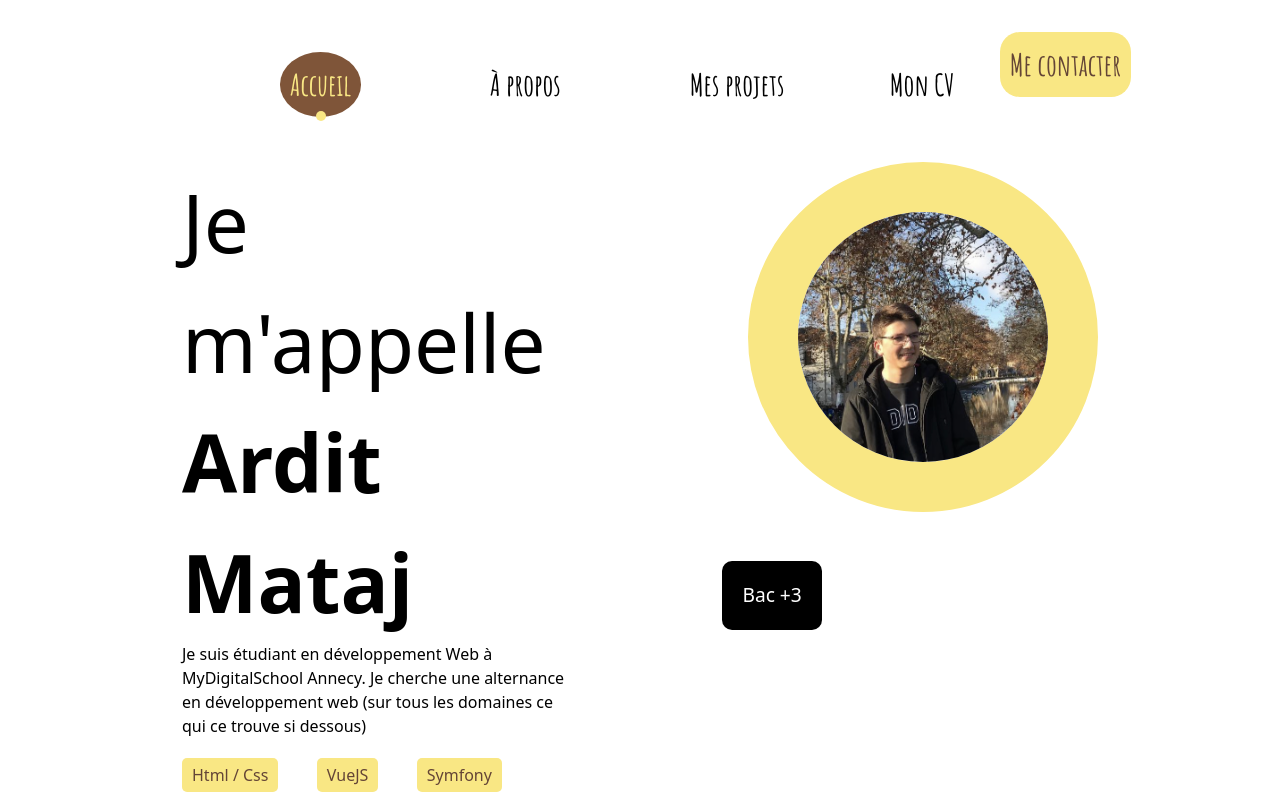
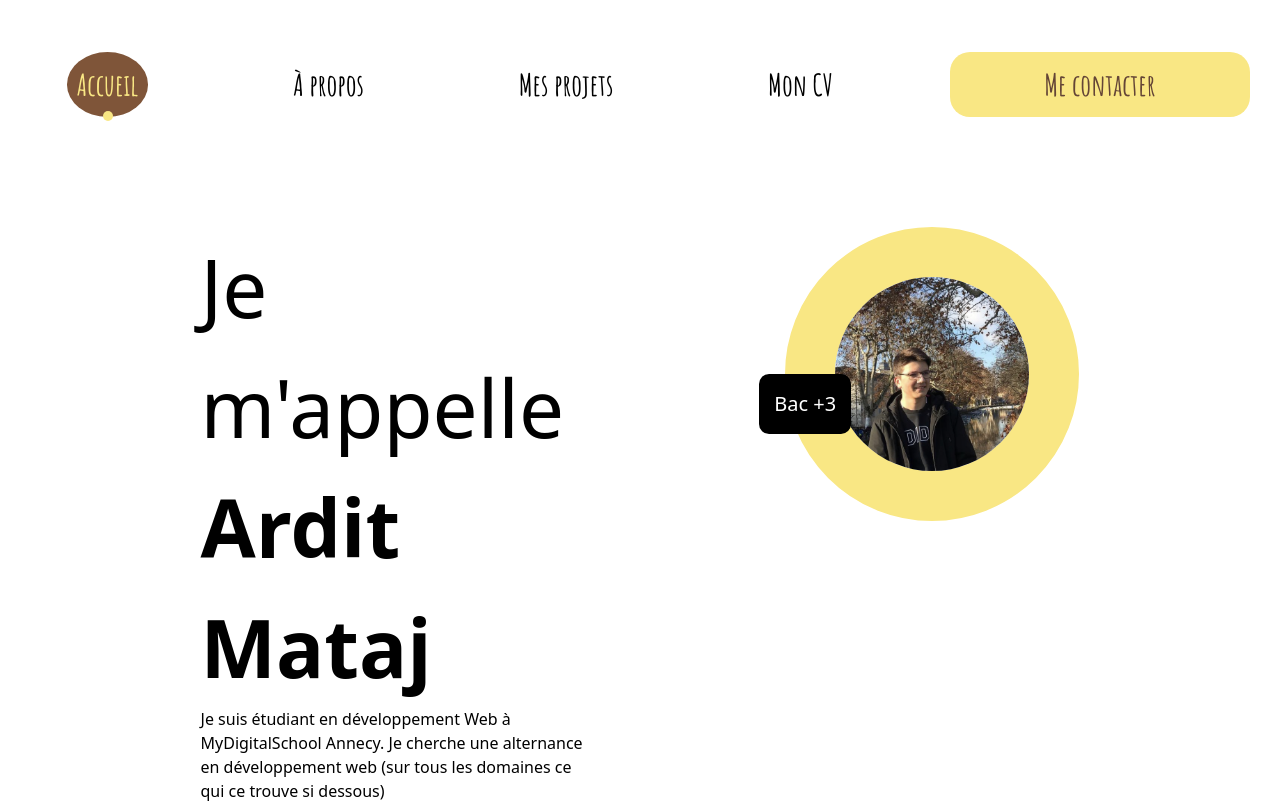
Before and after one commit to ArditMDS/Projet-portfolio-nuxt, a Nuxt app: page / in a window 1280 px wide. Shown: the top 803 px of the page. Built offline with nearby package versions, Linux system fonts and the light colour scheme.

Commit message:
responsive bug corrigé

```diff
--- a/assets/css/main.css
+++ b/assets/css/main.css
@@ -1,7 +1,7 @@
 @import url('https://fonts.googleapis.com/css2?family=Amatic+SC:wght@700&display=swap');
 
 nav {
-    margin-bottom: 90px;
+    margin: 0 30px 90px 0px;
 }
 .carre {
     height: 100px;
@@ -44,6 +44,8 @@ nav {
     border-radius: 50%;
 }
 .boutonCta {
+    text-align: center;
+    width: 300px;
     background-color: rgb(249, 231, 132);
     color: rgb(100, 69, 54);
     padding: 10px 20px 10px 20px;
@@ -56,7 +58,7 @@ nav {
     opacity: 1;
 }
 .pointActive {
-    position: absolute;
+    position: relative;
     transition: ease-out 0.3s;
     padding: 10px 0 10px 10px;
 }
@@ -69,7 +71,19 @@ nav {
 }
 .partieGaucheNav {
     display: flex;
-    gap: 100%;
+    width: 100%;
+    justify-content: center;
+    gap: 10%;
+}
+.partieDroiteNav {
+    display: flex;
+    align-items: center;
+}
+.descHomepage {
+    font-size: 100%;
+}
+.divBac {
+    position: relative;
 }
 .containerHeaderHomepage {
     display: flex;
@@ -84,8 +98,8 @@ nav {
 }
 .imageHeader {
     border-radius: 100vh;
-    height: 350px;
-    width: 350px;
+    height: 23vw;
+    width: 23vw;
     object-fit: cover;
     border: rgb(249, 231, 132) solid 50px;
 }
@@ -98,8 +112,8 @@ nav {
 .popUpImage {
     background-color: black;
     color: white;
-    padding: 20px;
-    font-size: larger;
+    padding: 5%;
+    font-size: 20px;
     border-radius: 10px;
     top: 50%;
     left: -2vw;
@@ -592,6 +606,7 @@ table {
   .popUpImage {
     top: 60%;
     left: -8vw;
+      font-size: 15px;
 }
   .containerGaucheHeaderHP {
     width: 90%;
--- a/components/HeaderHomepage.vue
+++ b/components/HeaderHomepage.vue
@@ -1,12 +1,14 @@
 <template>
     <div class="containerHeaderHomepage">
         <div class="containerDroitHP">
+          <div class="divBac">
             <img class="imageHeader" src="../public/image/moiPetit.png" alt="">
             <span class="popUpImage">Bac +3</span>
+          </div>
         </div>
         <div class="containerGaucheHeaderHP">
             <h1 class="headerHP">Je m'appelle <strong>Ardit Mataj</strong></h1>
-            <p>Je suis étudiant en développement Web à MyDigitalSchool Annecy. Je cherche une alternance en développement web (sur tous les domaines ce qui ce trouve si dessous)</p>
+            <p class="descHomepage">Je suis étudiant en développement Web à MyDigitalSchool Annecy. Je cherche une alternance en développement web (sur tous les domaines ce qui ce trouve si dessous)</p>
             <div class="containerSkills">
                 <div class="skill">Html / Css</div>
                 <div class="skill">VueJS</div>
--- a/components/NavBar.vue
+++ b/components/NavBar.vue
@@ -27,7 +27,7 @@
             <a class="pr-10 NuxtLink " href="../image/Arditmataj.pdf" target="_blank"><p class="pointActive">Mon CV</p></a>
         </div>
         <NuxtLink class="partieDroiteNav NuxtLink" to="/contact/">
-            <button class="boutonCta pointActive">Me contacter</button>
+            <div class="boutonCta">Me contacter</div>
         </NuxtLink>
     </nav>
 
```
